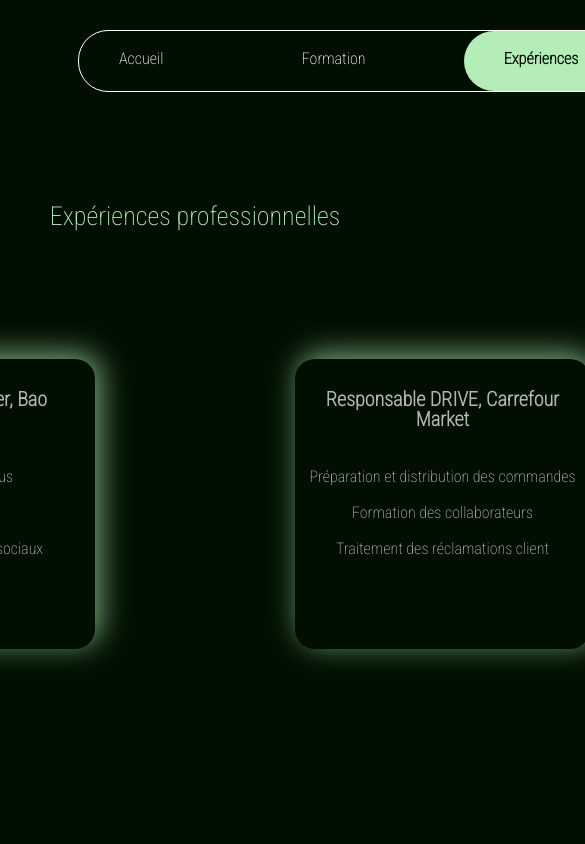
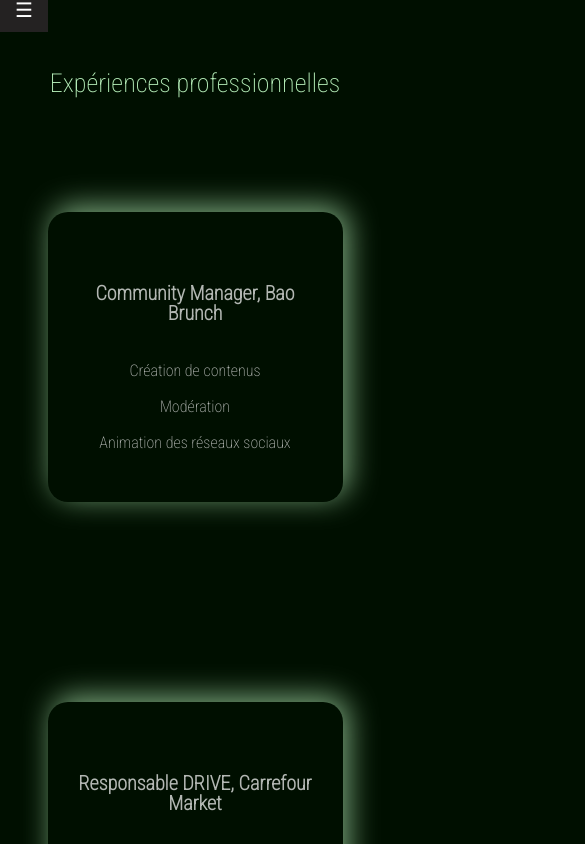
Before and after one commit to Henzo238/Mon-CV, a Vue app: page /experiences in a window 390 px wide. Shown: the top 844 px of the page, 585 px wide, since content can reach past the window. Built offline with nearby package versions, Linux system fonts and the light colour scheme.

Commit message:
app responsive + sidebar

```diff
--- a/src/App.vue
+++ b/src/App.vue
@@ -1,9 +1,11 @@
 <script setup>
 import { RouterView } from 'vue-router'
 import Header from '@/components/toHeader.vue'
+import Sidebar from '@/components/Sidebar.vue'
 </script>
 
 <template>
+  <Sidebar />
   <Header />
   <RouterView />
 </template>
--- a/src/assets/main.css
+++ b/src/assets/main.css
@@ -18,7 +18,7 @@ h2 {
   display: flex;
   justify-content: center;
   font-size: 26px;
-  padding: 20px;
+  margin: 50px 0 0 0;
   color: rgb(180, 237, 183);
 }
 h3 {
@@ -38,7 +38,7 @@ section {
   align-items: center;
   justify-content: center;
   flex-direction: column;
-  height: calc(100vh - 86px);
+  height: 640px;
 }
 
 /* svg {
--- /dev/null
+++ b/src/components/Sidebar.vue
@@ -0,0 +1,108 @@
+<script>
+export default {
+  name: 'Sidebar',
+  data() {
+    return {
+      isOpen: false
+    }
+  },
+  methods: {
+    openNav() {
+      this.isOpen = true
+    },
+    closeNav() {
+      this.isOpen = false
+    }
+  }
+}
+</script>
+
+<template>
+  <span @click="openNav" class="openbtn">&#9776;</span>
+  <div :class="['sidenav', { 'sidenav-open': isOpen }]">
+    <a href="javascript:void(0)" class="closebtn" @click="closeNav">&times;</a>
+    <RouterLink :to="{ name: 'home' }" @click="closeNav"> Accueil </RouterLink>
+    <RouterLink :to="{ name: 'formation' }" @click="closeNav"> Formation </RouterLink>
+    <RouterLink :to="{ name: 'experiences' }" @click="closeNav"> Expériences </RouterLink>
+    <RouterLink :to="{ name: 'competences' }" @click="closeNav"> Compétences </RouterLink>
+    <RouterLink :to="{ name: 'contact' }" @click="closeNav"> Contact </RouterLink>
+  </div>
+</template>
+
+<style scoped>
+/* The side navigation menu */
+.sidenav {
+  height: 100%;
+  width: 0;
+  position: fixed;
+  z-index: 1;
+  top: 0;
+  left: 0;
+  background-color: #111;
+  overflow-x: hidden;
+  padding-top: 60px;
+  transition: 0.5s;
+}
+
+.sidenav a {
+  padding: 8px 8px 8px 32px;
+  text-decoration: none;
+  font-size: 25px;
+  color: #818181;
+  display: block;
+  transition: 0.3s;
+}
+
+.sidenav a:hover {
+  color: #f1f1f1;
+}
+
+.sidenav .closebtn {
+  position: absolute;
+  top: 0;
+  right: 25px;
+  font-size: 36px;
+  margin-left: 50px;
+}
+
+#main {
+  transition: margin-left 0.5s;
+  padding: 20px;
+}
+
+/* @media screen and (max-height: 450px) {
+  .sidenav {
+    padding-top: 15px;
+  }
+  .sidenav a {
+    font-size: 18px;
+  }
+} */
+
+.openbtn {
+  font-size: 20px;
+  cursor: pointer;
+  background-color: #242222;
+  color: white;
+  padding: 10px 15px;
+  border: none;
+  position: sticky;
+}
+
+.sidenav-open {
+  width: 250px;
+}
+
+span {
+  padding-top: 20px;
+}
+
+@media (min-width: 850px) {
+  .openbtn {
+    display: none;
+  }
+  .sidenav {
+    display: none;
+  }
+}
+</style>
--- a/src/components/toHeader.vue
+++ b/src/components/toHeader.vue
@@ -14,9 +14,11 @@
 
 <style scoped>
 header {
-  position: sticky;
+  /* position: relative; */
   width: 60%;
   margin: 0 auto;
+  display: flex;
+  justify-content: center;
 }
 nav {
   /* padding: 20px 40px 20px 40px; */
@@ -24,6 +26,7 @@ nav {
   width: 950px;
   margin-top: 30px;
   display: flex;
+
   flex-direction: row;
   justify-content: space-between;
   align-self: start;
@@ -48,4 +51,29 @@ a:hover {
   border-radius: 30px;
   font-weight: bold;
 }
+@media (max-width: 850px) {
+  header {
+    display: none;
+  }
+}
+/* @media (max-width: 768px) {
+  nav {
+    flex-direction: column;
+    align-items: center;
+  }
+  a {
+    padding: 10px 20px;
+    width: 100%;
+    text-align: center;
+  }
+}
+
+@media (max-width: 480px) {
+  nav {
+    padding: 5px 10px;
+  }
+  a {
+    padding: 5px 10px;
+  }
+} */
 </style>
--- a/src/main.js
+++ b/src/main.js
@@ -7,9 +7,9 @@ import { library } from '@fortawesome/fontawesome-svg-core'
 import { FontAwesomeIcon } from '@fortawesome/vue-fontawesome'
 
 import { faGithub, faLinkedin } from '@fortawesome/free-brands-svg-icons'
-import { faChevronCircleDown, faEnvelope } from '@fortawesome/free-solid-svg-icons'
+import { faBars, faChevronCircleDown, faEnvelope } from '@fortawesome/free-solid-svg-icons'
 
-library.add(faGithub, faChevronCircleDown, faLinkedin, faEnvelope)
+library.add(faGithub, faChevronCircleDown, faLinkedin, faEnvelope, faBars)
 
 const app = createApp(App)
 
--- a/src/views/ContactView.vue
+++ b/src/views/ContactView.vue
@@ -1,12 +1,10 @@
 <script setup>
 import { FontAwesomeIcon } from '@fortawesome/vue-fontawesome'
-import { useRouter } from 'vue-router'
-const router = useRouter()
 </script>
 
 <template>
+  <h2>Me contacter</h2>
   <section>
-    <h2>Me contacter</h2>
     <div>
       <a href="https://www.linkedin.com/in/henzo-goncalves-444238270" target="_blank">
         <font-awesome-icon :icon="['fab', 'linkedin']" />
@@ -30,4 +28,12 @@ a {
   text-decoration: none;
   color: inherit;
 }
+section {
+  height: 500px;
+}
+@media (max-width: 680px) {
+  svg {
+    display: flex;
+  }
+}
 </style>
--- a/src/views/ExpView.vue
+++ b/src/views/ExpView.vue
@@ -1,6 +1,6 @@
 <template>
+  <h2>Expériences professionnelles</h2>
   <section>
-    <h2>Expériences professionnelles</h2>
     <div class="exp">
       <div>
         <h3>Community Manager, Bao Brunch</h3>
@@ -48,4 +48,13 @@ li {
   margin-top: 20px;
   display: flex;
 }
+@media (max-width: 680px) {
+  div {
+    flex-direction: column;
+    display: flex;
+  }
+  section {
+    height: 120vh;
+  }
+}
 </style>
--- a/src/views/FormationView.vue
+++ b/src/views/FormationView.vue
@@ -4,8 +4,8 @@ const router = useRouter()
 </script>
 
 <template>
+  <h2>Formations & Diplômes</h2>
   <section>
-    <h2>Formations & Diplômes</h2>
     <div class="formation">
       <div>
         <h3>Le Reacteur : Ecole en ligne</h3>
@@ -56,4 +56,13 @@ div {
 h3 {
   font-weight: bold;
 }
+@media (max-width: 680px) {
+  div {
+    flex-direction: column;
+    display: flex;
+  }
+  section {
+    height: 120vh;
+  }
+}
 </style>
--- a/src/views/HomeView.vue
+++ b/src/views/HomeView.vue
@@ -1,9 +1,4 @@
-<script setup>
-import Header from '@/components/toHeader.vue'
-// const handleClick = () => {
-//   window.scrollTo({ top: 1700, behavior: 'smooth' })
-// }
-</script>
+<script setup></script>
 
 <template>
   <div>
@@ -20,9 +15,9 @@ h2 {
   animation-duration: 2s;
   animation-name: slidein;
 }
-h2 {
+/* h2 {
   padding-bottom: 100px;
-}
+} */
 
 @keyframes slidein {
   from {
@@ -38,10 +33,7 @@ h2 {
   height: 170vh;
   background: linear-gradient(rgb(0, 15, 0) 70%, rgb(64, 117, 62));
 } */
-section {
-  position: sticky;
-  /* top: 0px; */
-}
+
 /* svg {
   color: rgb(180, 237, 183);
   border: 1px solid rgb(180, 237, 183);
@@ -60,4 +52,15 @@ span {
   align-items: center;
   justify-content: center;
 } */
+
+@media (max-width: 400px) {
+  @media (max-width: 480px) {
+    nav {
+      padding: 5px 10px;
+    }
+    a {
+      padding: 5px 10px;
+    }
+  }
+}
 </style>
--- a/src/views/SkillsView.vue
+++ b/src/views/SkillsView.vue
@@ -1,6 +1,4 @@
 <script>
-import { RouterLink, useRouter } from 'vue-router'
-const router = useRouter()
 export default {
   data() {
     return {
@@ -11,9 +9,8 @@ export default {
 </script>
 
 <template>
+  <h2>Compétences</h2>
   <section>
-    <h2>Compétences</h2>
-
     <div class="skills">
       <h3 @mouseover="showImage = true" @mouseleave="showImage = false">JavaScript</h3>
       <img
```
